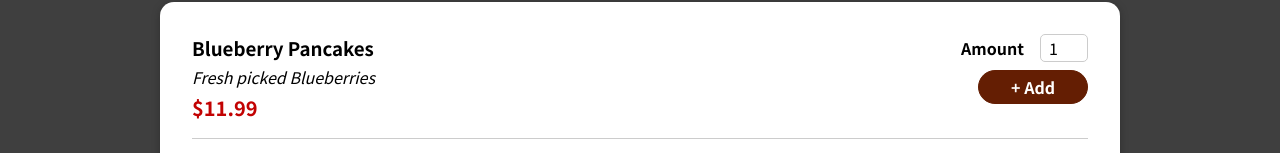
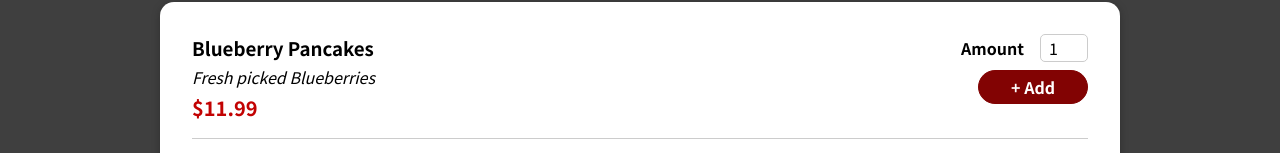
Before and after one commit to antarpreet11/Food-Ordering-App, a React (Create React App) app: page / in a window 1280 px wide. In both pictures the pointer is over the button 1033 px from the left and 635 px from the top of the page. Shown: the part 549-702 px from the top of the page. Built offline with nearby package versions, Linux system fonts and the light colour scheme.

Commit message:
Css changes

```diff
--- a/src/components/Foods/FoodItem/ItemForm.module.css
+++ b/src/components/Foods/FoodItem/ItemForm.module.css
@@ -15,6 +15,6 @@
 
   .form button:hover,
   .form button:active {
-    background-color: #641e03;
-    border-color: #641e03;
+    background-color: #820303;
+    border-color: #820303;
   }
--- a/src/components/Layout/HeaderButton.module.css
+++ b/src/components/Layout/HeaderButton.module.css
@@ -33,7 +33,7 @@
 
   .button:hover .badge,
   .button:active .badge {
-    background-color: #c20202;
+    background-color: #820303;
   }
 
   .bump {
```
Also changed, not shown: 1 other file (tests, documents, lock files or other folders).
